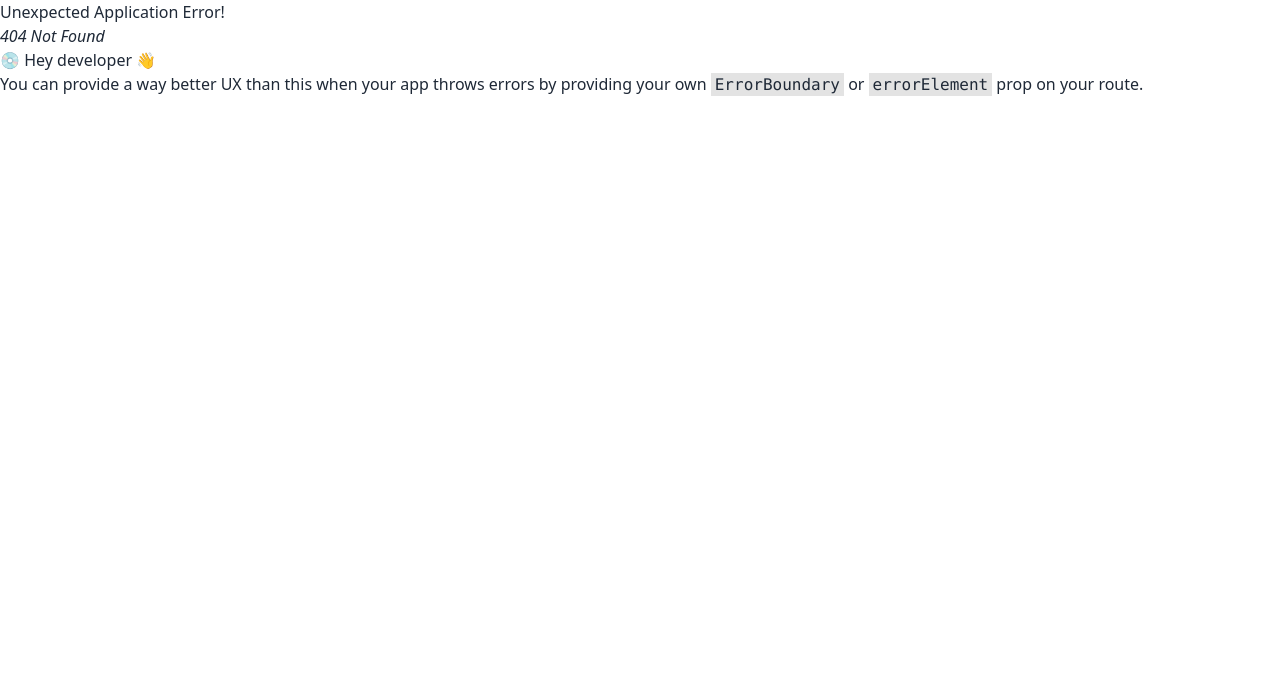
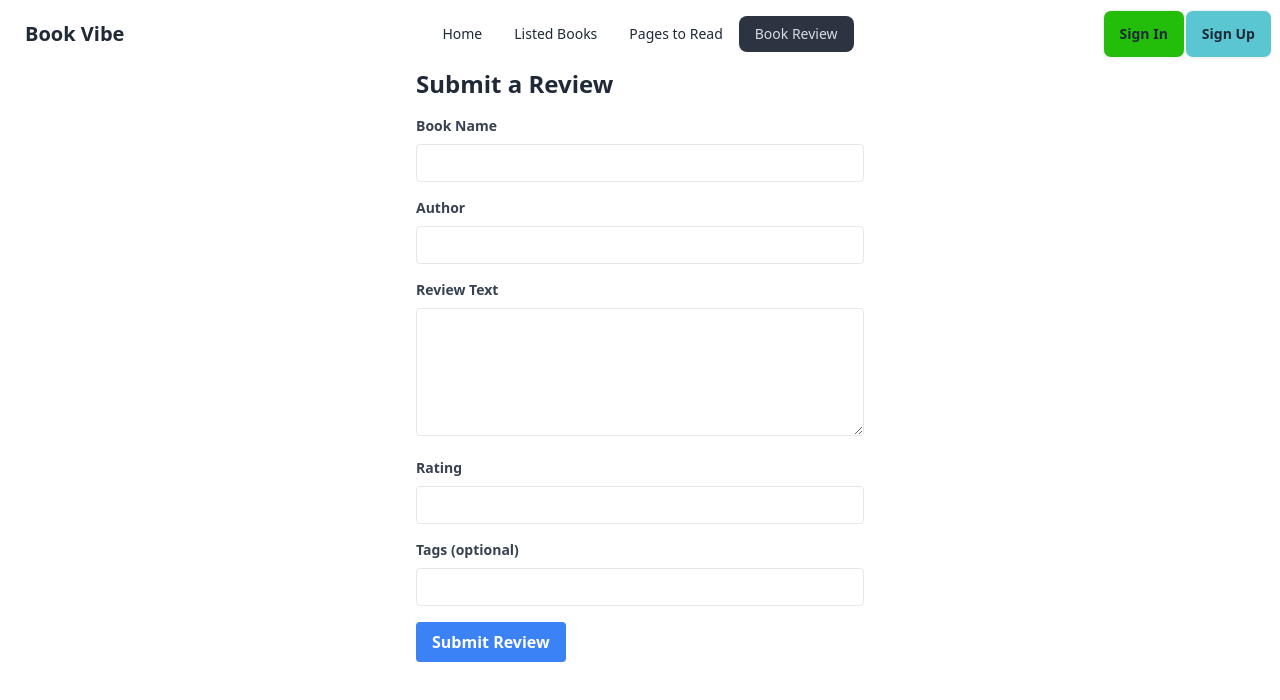
Before and after one commit to ruhul121980/Simple-Mess-managment-Client, a React (Vite) app: page /review in a window 1280 px wide. Before the commit this address had no page. Shown: the top 700 px of the page. Built offline with nearby package versions, Linux system fonts and the light colour scheme.

Commit message:
extra route

```diff
--- a/src/components/NavBar/NavBar.jsx
+++ b/src/components/NavBar/NavBar.jsx
@@ -7,6 +7,7 @@ export default function NavBar() {
         <li><NavLink to="/">Home</NavLink></li>
         <li><NavLink to="/listedBooks">Listed Books</NavLink></li>
         <li><NavLink to="/pageToRead">Pages to Read</NavLink></li>
+        <li><NavLink to="/review">Book Review</NavLink></li>
 
 
     </>
--- /dev/null
+++ b/src/components/ReviewSubmissionForm/ReviewSubmissionForm.jsx
@@ -0,0 +1,117 @@
+import React, { useState } from 'react';
+
+const ReviewSubmissionForm = () => {
+  const [formData, setFormData] = useState({
+    bookName: '',
+    author: '',
+    reviewText: '',
+    rating: '',
+    tags: '',
+  });
+
+  const handleChange = (e) => {
+    const { name, value } = e.target;
+    setFormData({ ...formData, [name]: value });
+  };
+
+  const handleSubmit = (e) => {
+    e.preventDefault();
+
+    setFormData({
+      bookName: '',
+      author: '',
+      reviewText: '',
+      rating: '',
+      tags: '',
+    });
+  };
+
+  return (
+    <div className="max-w-md mx-auto">
+      <h2 className="text-2xl font-semibold mb-4">Submit a Review</h2>
+      <form onSubmit={handleSubmit}>
+        <div className="mb-4">
+          <label className="block text-gray-700 text-sm font-bold mb-2" htmlFor="bookName">
+            Book Name
+          </label>
+          <input
+            className="appearance-none border rounded w-full py-2 px-3 text-gray-700 leading-tight focus:outline-none focus:shadow-outline"
+            id="bookName"
+            type="text"
+            name="bookName"
+            value={formData.bookName}
+            onChange={handleChange}
+            required
+          />
+        </div>
+        <div className="mb-4">
+          <label className="block text-gray-700 text-sm font-bold mb-2" htmlFor="author">
+            Author
+          </label>
+          <input
+            className="appearance-none border rounded w-full py-2 px-3 text-gray-700 leading-tight focus:outline-none focus:shadow-outline"
+            id="author"
+            type="text"
+            name="author"
+            value={formData.author}
+            onChange={handleChange}
+            required
+          />
+        </div>
+        <div className="mb-4">
+          <label className="block text-gray-700 text-sm font-bold mb-2" htmlFor="reviewText">
+            Review Text
+          </label>
+          <textarea
+            className="appearance-none border rounded w-full py-2 px-3 text-gray-700 leading-tight focus:outline-none focus:shadow-outline h-32"
+            id="reviewText"
+            name="reviewText"
+            value={formData.reviewText}
+            onChange={handleChange}
+            required
+          ></textarea>
+        </div>
+        <div className="mb-4">
+          <label className="block text-gray-700 text-sm font-bold mb-2" htmlFor="rating">
+            Rating
+          </label>
+          <input
+            className="appearance-none border rounded w-full py-2 px-3 text-gray-700 leading-tight focus:outline-none focus:shadow-outline"
+            id="rating"
+            type="number"
+            name="rating"
+            min="1"
+            max="5"
+            value={formData.rating}
+            onChange={handleChange}
+            required
+          />
+        </div>
+        <div className="mb-4">
+          <label className="block text-gray-700 text-sm font-bold mb-2" htmlFor="tags">
+            Tags (optional)
+          </label>
+          <input
+            className="appearance-none border rounded w-full py-2 px-3 text-gray-700 leading-tight focus:outline-none focus:shadow-outline"
+            id="tags"
+            type="text"
+            name="tags"
+            value={formData.tags}
+            onChange={handleChange}
+          />
+          <p className="text-gray-600 text-sm"></p>
+        </div>
+        <div className="flex items-center justify-between">
+          <button
+            className="bg-blue-500 hover:bg-blue-700 text-white font-bold py-2 px-4 rounded focus:outline-none focus:shadow-outline"
+            type="submit"
+          >
+            Submit Review
+          </button>
+        </div>
+      </form>
+    </div>
+  );
+};
+
+export default ReviewSubmissionForm;
--- a/src/main.jsx
+++ b/src/main.jsx
@@ -13,6 +13,7 @@ import ListedBooks from './components/ListedBoooks/ListedBooks.jsx';
 import PageToRead from './components/NavBar/PageToRead/PageToRead.jsx';
 import BookDetails from './components/BookDetails/BookDetails.jsx';
 import Wishlist from './components/Wishlist/Wishlist.jsx';
+import ReviewSubmissionForm from './components/ReviewSubmissionForm/ReviewSubmissionForm.jsx';
 
 
 const router = createBrowserRouter([
@@ -46,6 +47,10 @@ const router = createBrowserRouter([
         path:"/booksCard/:id",
         element:<BookDetails></BookDetails>,
         loader:()=>fetch('/bookData.json')
+      },
+      {
+        path:'/review',
+        element:<ReviewSubmissionForm></ReviewSubmissionForm>
       }
     ]
   },
```
Also changed, not shown: src/components/DiscussionForum/DiscussionForum.jsx (added).
